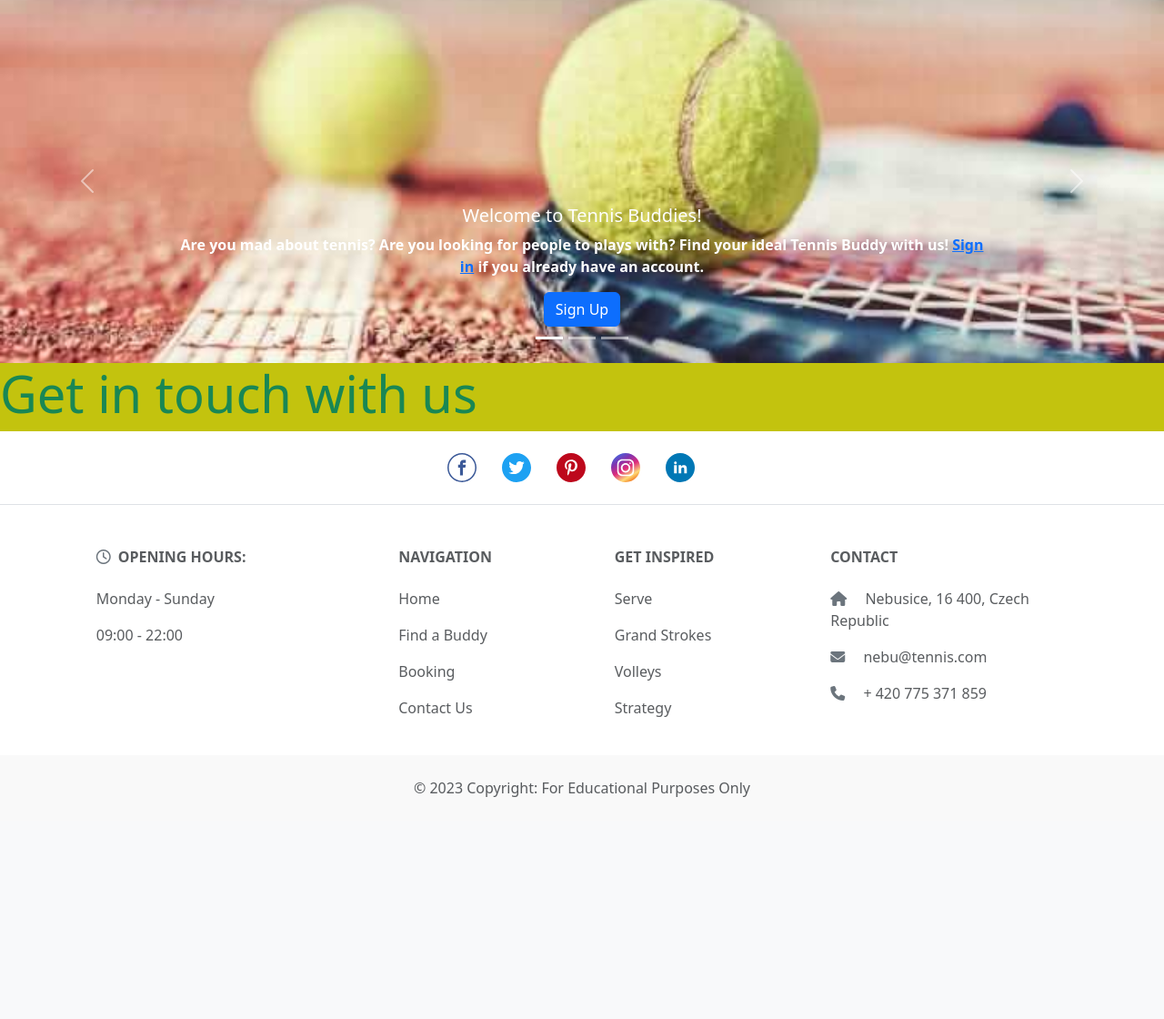
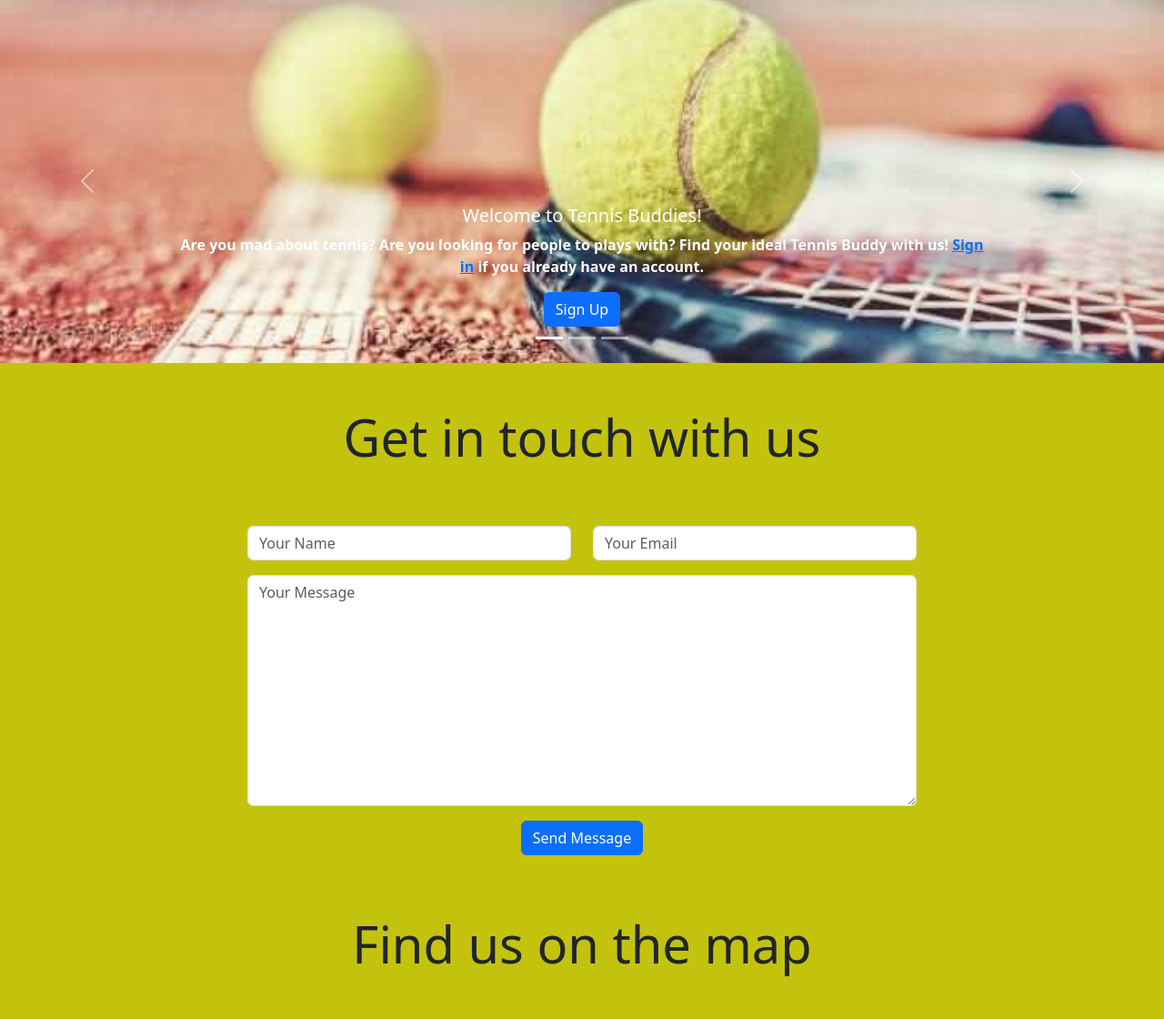
Before and after one commit to lucia2007/tennis_buddies, a Django app: page /contact/ in a window 1280 px wide. Shown: the part 87-1207 px from the top of the page at 91% size. Before the commit the page ends 963 px from the top, so only its background shows below. Run offline with Django 3.2, Linux system fonts and the light colour scheme; parts of the project's set-up code (start-up, migrations or seed data) failed here and were passed over; some libraries are stand-ins or nearby versions.

Commit message:
Populate contact.html (contact form + map)

```diff
--- a/contact/templates/contact/contact.html
+++ b/contact/templates/contact/contact.html
@@ -2,5 +2,50 @@
 {% load static %}
 
 {% block content %}
-<h1 class="display-4 text-success">Get in touch with us</h1>
+<!-- https://www.youtube.com/watch?v=w4ilq6Zk-08&list=PLCC34OHNcOtrZnQI6ZLvGPUWfQ6oh-D6H&index=7&t=2s -->
+<h1 class="display-4 text-center mb-5 mt-5">Get in touch with us</h1>
+<!-- Contact Form -->
+<div class="container text-center mt-5 mb-5">
+    <div class="row">
+        <div class="col-12 col-md-8 d-flex justify-content-center mx-auto mt-3 mb-3">
+            <div class="contact-form">
+                <div class="form-heading">
+                    <!-- <h2>Get in Touch - {{ message_name }}</h2> -->
+                    <!-- <div class="line"></div> -->
+                </div>
+                <!-- Form -->
+                <form action="{% url 'contact' %}" method="POST">
+                    {% csrf_token %}
+                    {{ form|crispy }}
+                    <div class="row">
+                        <div class="col-lg-6">
+                            <input type="text" name="message-name" class="form-control mb-3" placeholder="Your Name">
+                        </div>
+                        <div class="col-lg-6">
+                            <input type="email" name="message-email" class="form-control mb-3" placeholder="Your Email">
+                        </div>
+                        <div class="col-12">
+                            <textarea name="message" id="message" class="form-control mb-3" cols="30" rows="10"
+                                placeholder="Your Message"></textarea>
+                        </div>
+                        <div class="col-12">
+                            <button type="submit" class="btn btn-primary w-30">Send Message</button>
+                        </div>
+                    </div>
+                </form>
+            </div>
+        </div>
+    </div>
+
+    <h1 class="display-4 text-center mb-5 mt-5">Find us on the map</h1>
+    <div class="row">
+        <div class="col-8 d-flex justify-content-center mx-auto mt-3 mb-3">
+            <iframe title="Nebusice Club Map"
+                src="https://www.google.com/maps/embed?pb=!1m14!1m8!1m3!1d1688.0820910044097!2d14.333473332028912!3d50.11148527998126!3m2!1i1024!2i768!4f13.1!3m3!1m2!1s0x470bbfedd98717bb%3A0x4f3d333035a5bfbe!2sTenis%20Nebu%C5%A1ice!5e0!3m2!1sen!2sie!4v1686656631103!5m2!1sen!2sie"
+                width="600" height="450" style="border:0;" allowfullscreen="" loading="lazy"
+                referrerpolicy="no-referrer-when-downgrade"></iframe>
+        </div>
+    </div>
+</div>
+
 {% endblock %}
--- a/contact/views.py
+++ b/contact/views.py
@@ -1,7 +1,27 @@
 from django.shortcuts import render, redirect
 from .models import *
-from django.contrib import messages
+# from django.contrib import messages
+# to display messages
+from django.contrib.messages.views import SuccessMessageMixin
+from django.core.mail import send_mail
 
 
 def contact(request):
-    return render(request, "contact/contact.html", {})
+    if request.method == "POST":
+        message_name = request.POST['message-name']
+        message_email = request.POST['message-email']
+        message = request.POST['message']
+
+        # send an email
+        send_mail (
+            'message-from ' + message_name,  # Subject
+            message,  # Message
+            message_email,  # Email from
+            ['lferencikova@gmail.com'],  # Email to
+
+        )
+
+
+        return render(request, "contact/contact.html", {'message-name': message_name})
+    else:
+        return render(request, "contact/contact.html", {})
```
Also changed, not shown: contact/migrations/0001_initial.py (added).
